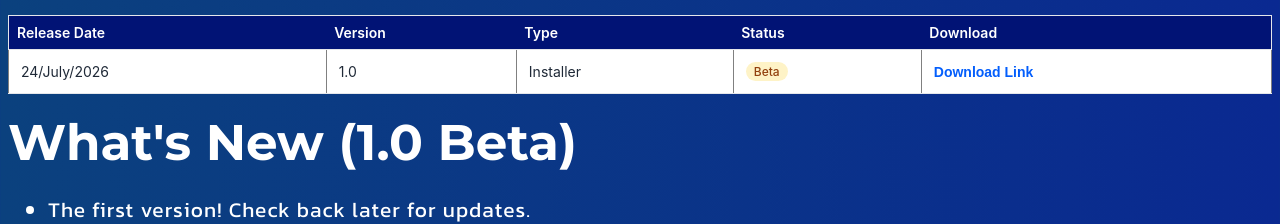
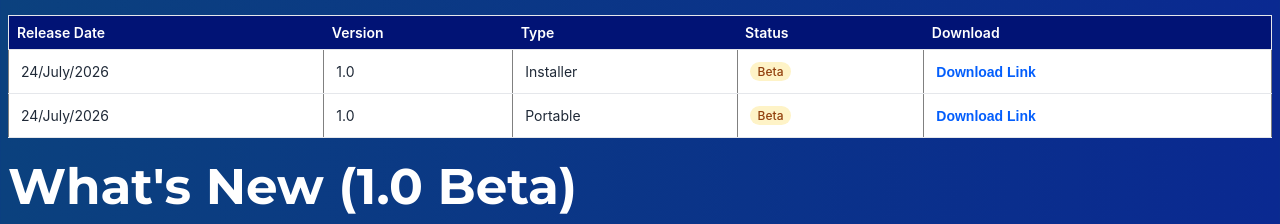
Before and after one commit to hntechsoftware/Blueconda, a plain HTML site: page index.html in a window 1280 px wide. Shown: the part 2807-3031 px from the top of the page. Drawn offline with Linux system fonts and the light colour scheme; a web font is replaced by a local one.

Commit message:
Update download links for Blueconda Installer and Portable

```diff
--- a/index.html
+++ b/index.html
@@ -209,9 +209,16 @@ Packed with familiar IDE features as well as its own unique ones, such as builti
       <td>1.0</td>
       <td>Installer</td>
       <td><span class="status     beta">Beta</span></td>
-      <td><a href="https://github.com/hntechsoftware">Download Link</a></td>
+      <td><a href="https://github.com/hntechsoftware/Blueconda-Editor/releases/download/v1.0-beta/BluecondaInstaller1Beta.exe">Download Link</a></td>
     </tr>
 
+    <tr>
+      <td>24/July/2026</td>
+      <td>1.0</td>
+      <td>Portable</td>
+      <td><span class="status     beta">Beta</span></td>
+      <td><a href="https://github.com/hntechsoftware/Blueconda-Editor/releases/download/v1.0-beta/Blueconda1BetaPortable.zip">Download Link</a></td>
+    </tr>
 
   </tbody>
 </table><br>
```
